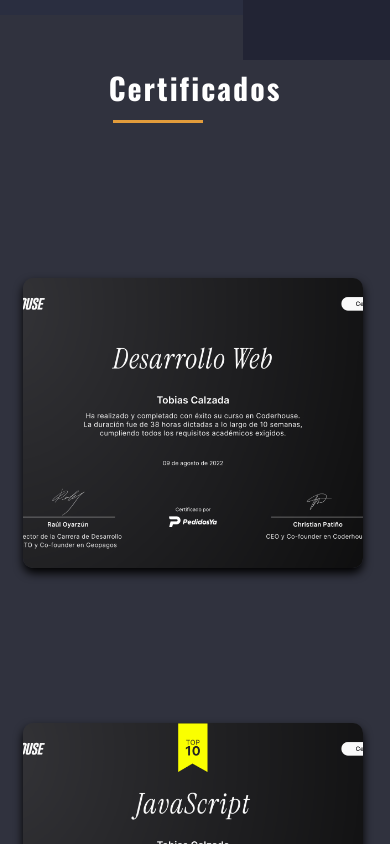
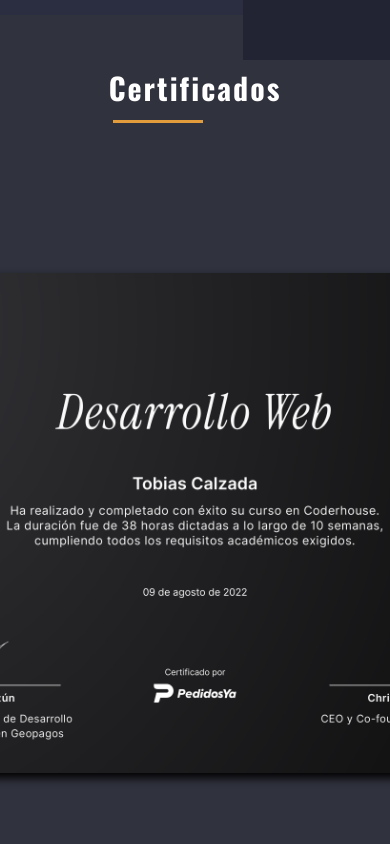
Before and after one commit to TobiasCalzada/portafolio, a React (Create React App) app: page / in a window 390 px wide. Shown: the part 900-1744 px from the top of the page. Built offline with nearby package versions, Linux system fonts and the light colour scheme.

Commit message:
arreglo de seccion 2

```diff
--- a/src/Componentes/Main/SegundaSeccion/Cards/Card.css
+++ b/src/Componentes/Main/SegundaSeccion/Cards/Card.css
@@ -118,9 +118,19 @@
     }
 }
 
-@media (max-width:500px) and (min-width:360px) {
+@media (max-width:500px) and (min-width:400px) {
     .card{
-        width: 340px;
-        height: 290px;
+        width: 370px;
+        height: 250px;
+    }
+
+    .card .back p{
+        font-size: 9px;
+        padding-top: 0px;
+        width: 300px;
+    }
+
+    .circulo{
+        padding-top: 6px;
     }
 }
--- a/src/Componentes/Main/SegundaSeccion/CertificadoCards/CertificadoCards.css
+++ b/src/Componentes/Main/SegundaSeccion/CertificadoCards/CertificadoCards.css
@@ -59,9 +59,9 @@
     }
 }
 
-@media (max-width:500px) and (min-width:360px) {
+@media (max-width:500px) and (min-width:400px) {
     .contenedorDeCertificados{
-        grid-template-columns:345px;
+        grid-template-columns:372px;
         grid-template-rows: 400px;
         gap:100px;
         padding-top: 100px;
```
